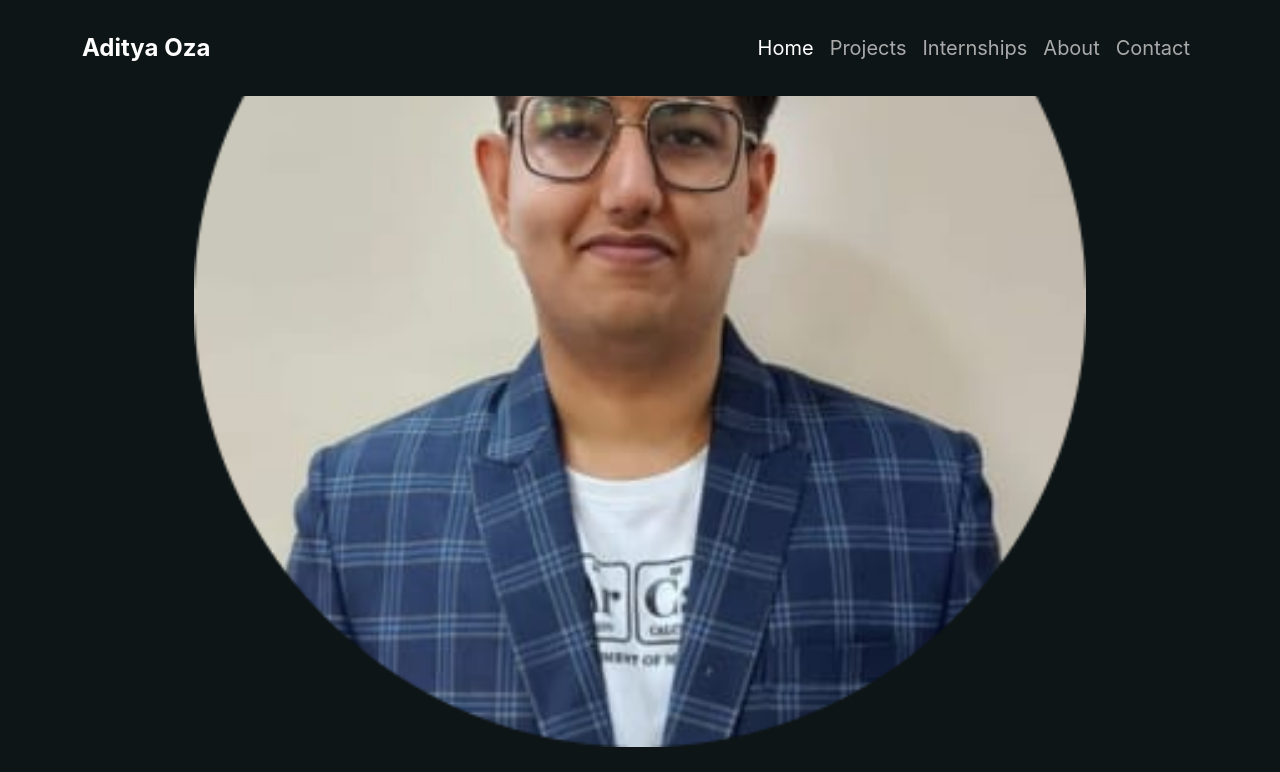
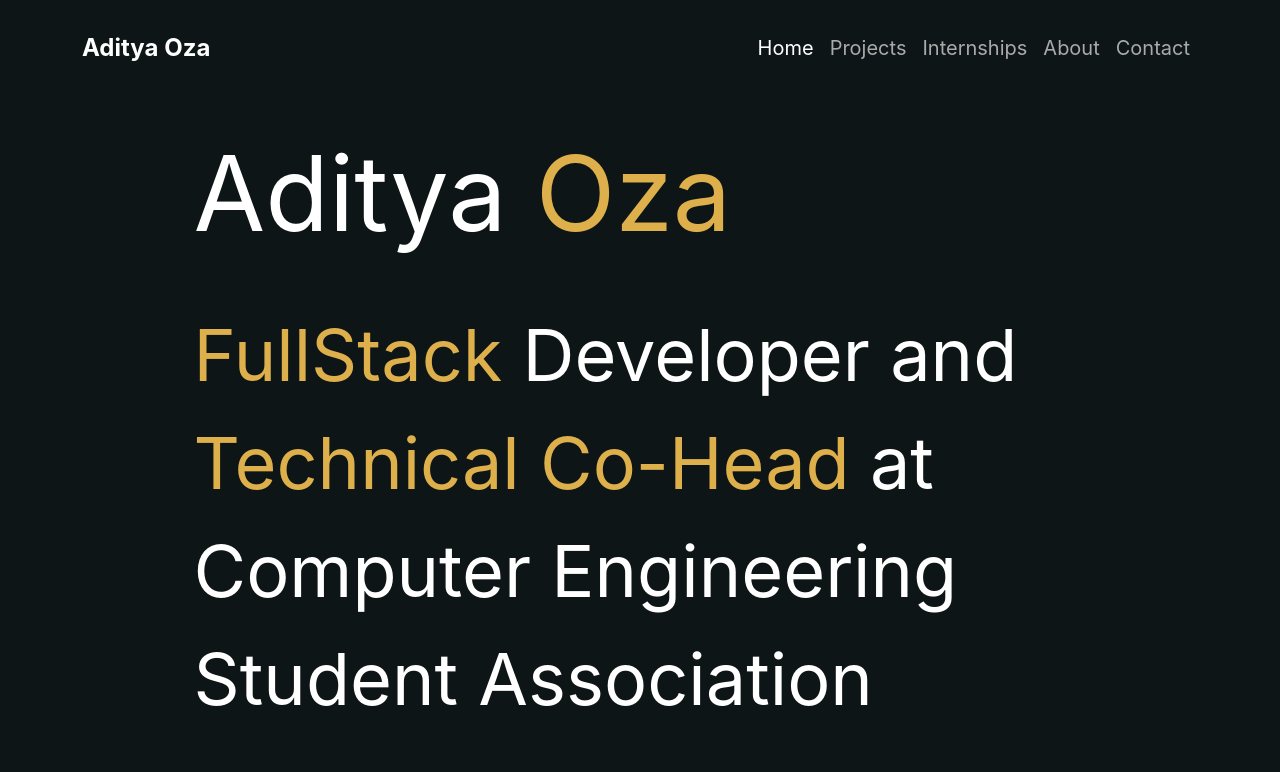
Before and after one commit to Adityaoza93/Portfolio, a React (Create React App) app: page / in a window 1280 px wide. Shown: the top 772 px of the page. Built offline with nearby package versions, Linux system fonts and the light colour scheme.

Commit message:
Update Home.js

```diff
--- a/src/pages/Home.js
+++ b/src/pages/Home.js
@@ -20,7 +20,7 @@ const Home = () => {
       >
         Aditya <font color="yellow">Oza</font>
       </motion.div>
-       <img src={profile} alt="this is profile image" my-4/>
+
       <motion.div
         class="desc"
         initial={{
```
